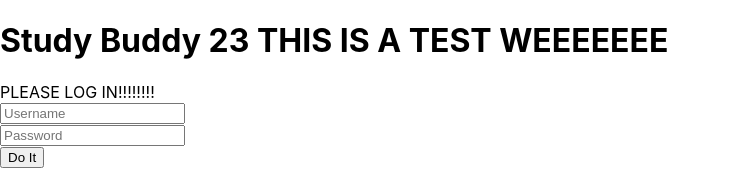
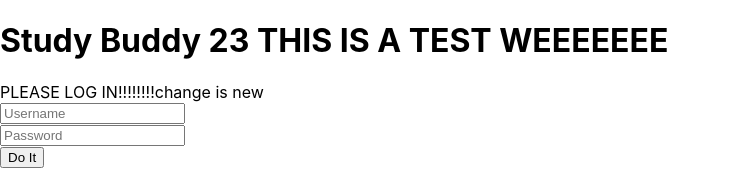
Before and after one commit to seanyoungblood/Study-Buddies, a React (Create React App) app in the folder frontend/: page / in a window 1280 px wide. Shown: the top 172 px of the page, without its empty margins (0-730 px from the left). Built offline with nearby package versions, Linux system fonts and the light colour scheme.

Commit message:
new change

```diff
--- a/frontend/src/components/Login.js
+++ b/frontend/src/components/Login.js
@@ -58,7 +58,7 @@ function buildPath(route)
     return(
       <div id="loginDiv">
         <form onSubmit={doLogin}>
-        <span id="inner-title">PLEASE LOG IN!!!!!!!!</span><br />
+        <span id="inner-title">PLEASE LOG IN!!!!!!!!change is new</span><br />
           <input type="text" id="loginName" placeholder="Username"
   ref={(c) => loginName = c} /><br />
 <input type="password" id="loginPassword" placeholder="Password"
```
